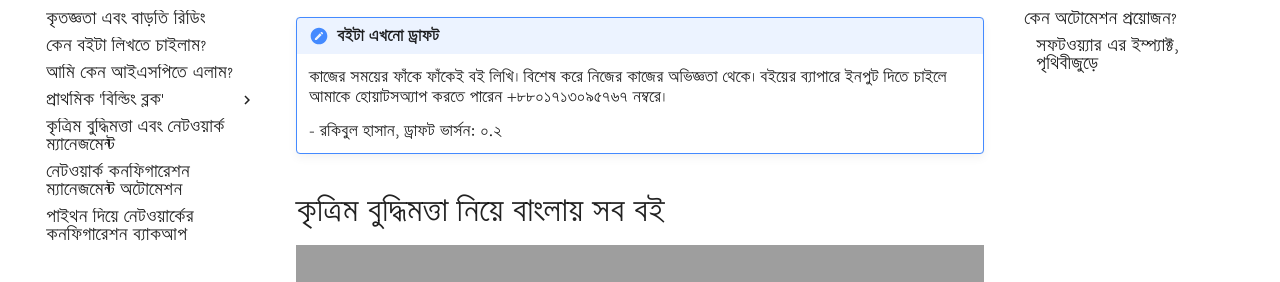
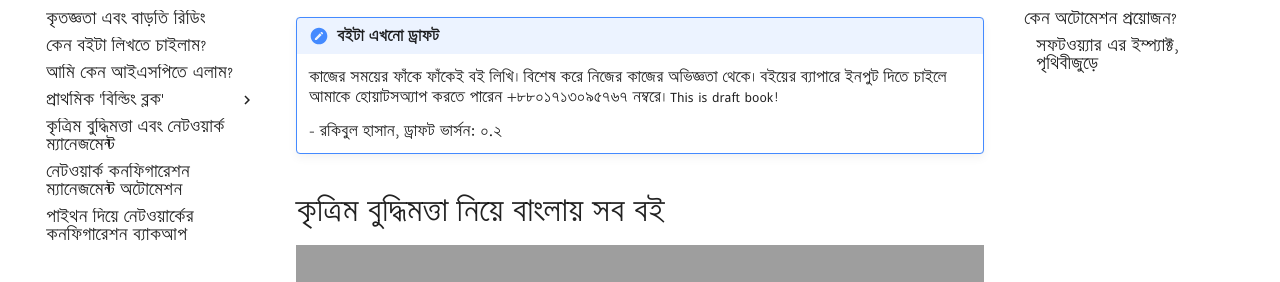
Before and after one commit to aiwithr/automation, an MkDocs documentation site: the page built from docs/index.md, in a window 1280 px wide and 900 px high. Shown: the part 218-500 px from the top of the window. Built offline with MkDocs 1.6.1 and Material for MkDocs 9.7.7, drawn with Linux system fonts in a browser that asks for light colours; some web fonts are replaced; comment, search, counter and statistics services are not loaded.

Commit message:
Github Actions commit from VScode

```diff
--- a/docs/index.md
+++ b/docs/index.md
@@ -5,7 +5,7 @@ title: 'রোড টু হাইটেক ইন্ডাস্ট্রি:
 ## রোড টু হাইটেক ইন্ডাস্ট্রি সিরিজ: ড্রাফট
 
 !!! tldr "বইটা এখনো ড্রাফট"
-    কাজের সময়ের ফাঁকে ফাঁকেই বই লিখি। বিশেষ করে নিজের কাজের অভিজ্ঞতা থেকে। বইয়ের ব্যাপারে ইনপুট দিতে চাইলে আমাকে হোয়াটসঅ্যাপ করতে পারেন +৮৮০১৭১৩০৯৫৭৬৭ নম্বরে।
+    কাজের সময়ের ফাঁকে ফাঁকেই বই লিখি। বিশেষ করে নিজের কাজের অভিজ্ঞতা থেকে। বইয়ের ব্যাপারে ইনপুট দিতে চাইলে আমাকে হোয়াটসঅ্যাপ করতে পারেন +৮৮০১৭১৩০৯৫৭৬৭ নম্বরে। This is draft book!
 
     – রকিবুল হাসান, ড্রাফট ভার্সন: ০.২
 
```
